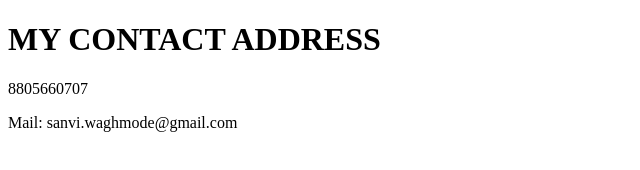
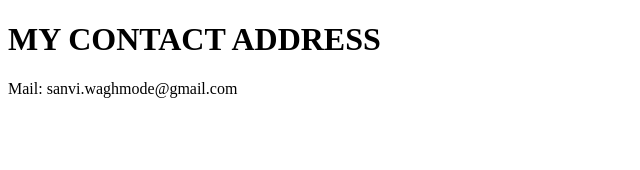
Before and after one commit to SanviWaghmode/resume-html, a plain HTML site: page contact/index.html in a window 1280 px wide. Shown: the whole page, without its empty margins (0-640 px from the left). Drawn offline with Linux system fonts and the light colour scheme.

Commit message:
Update index.html

```diff
--- a/contact/index.html
+++ b/contact/index.html
@@ -7,7 +7,7 @@
 </head>
 <body>
     <h1>MY CONTACT ADDRESS</h1>
-    <p>8805660707</p>
+
     <p>Mail: sanvi.waghmode@gmail.com</p>
 </body>
 </html>
```
